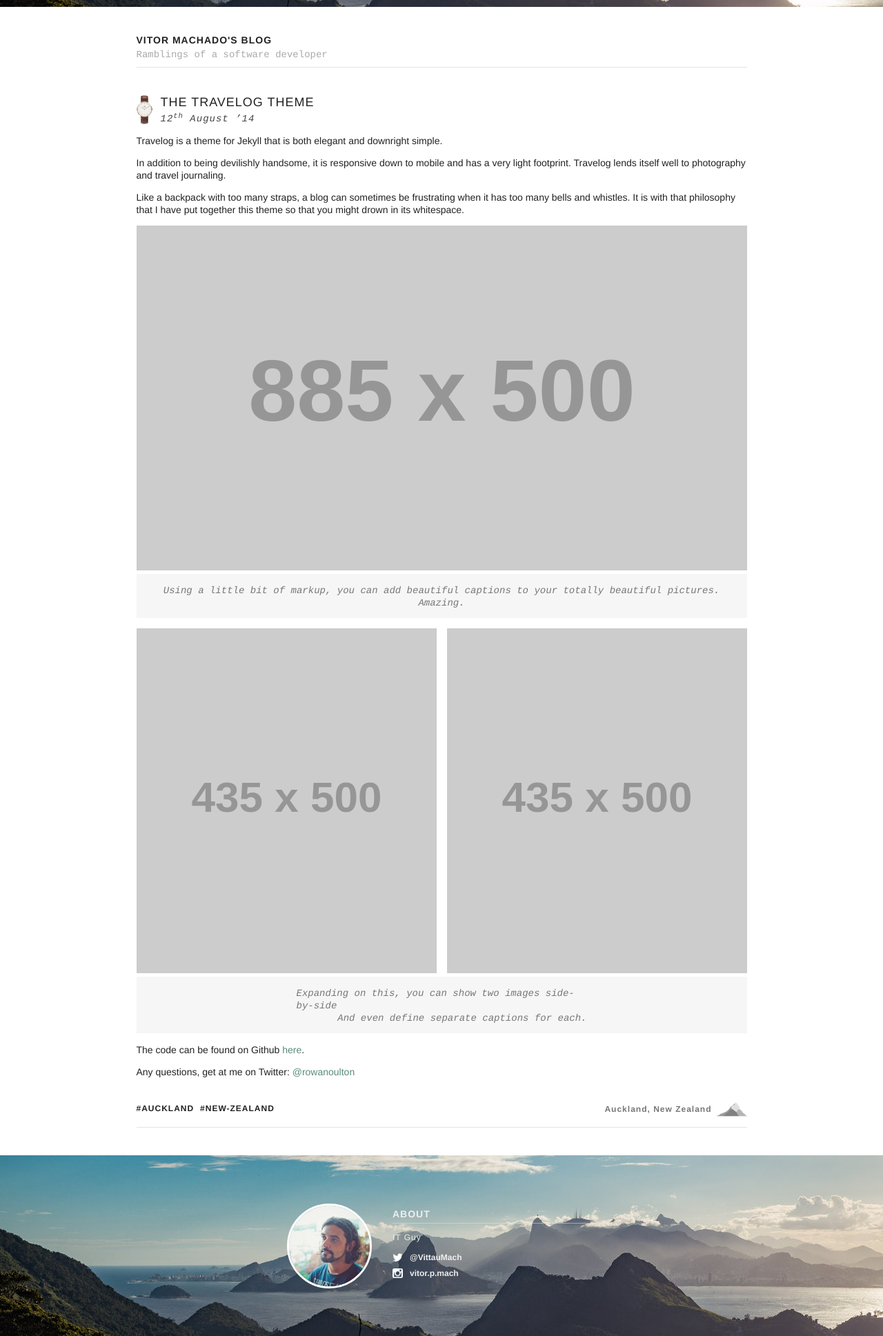
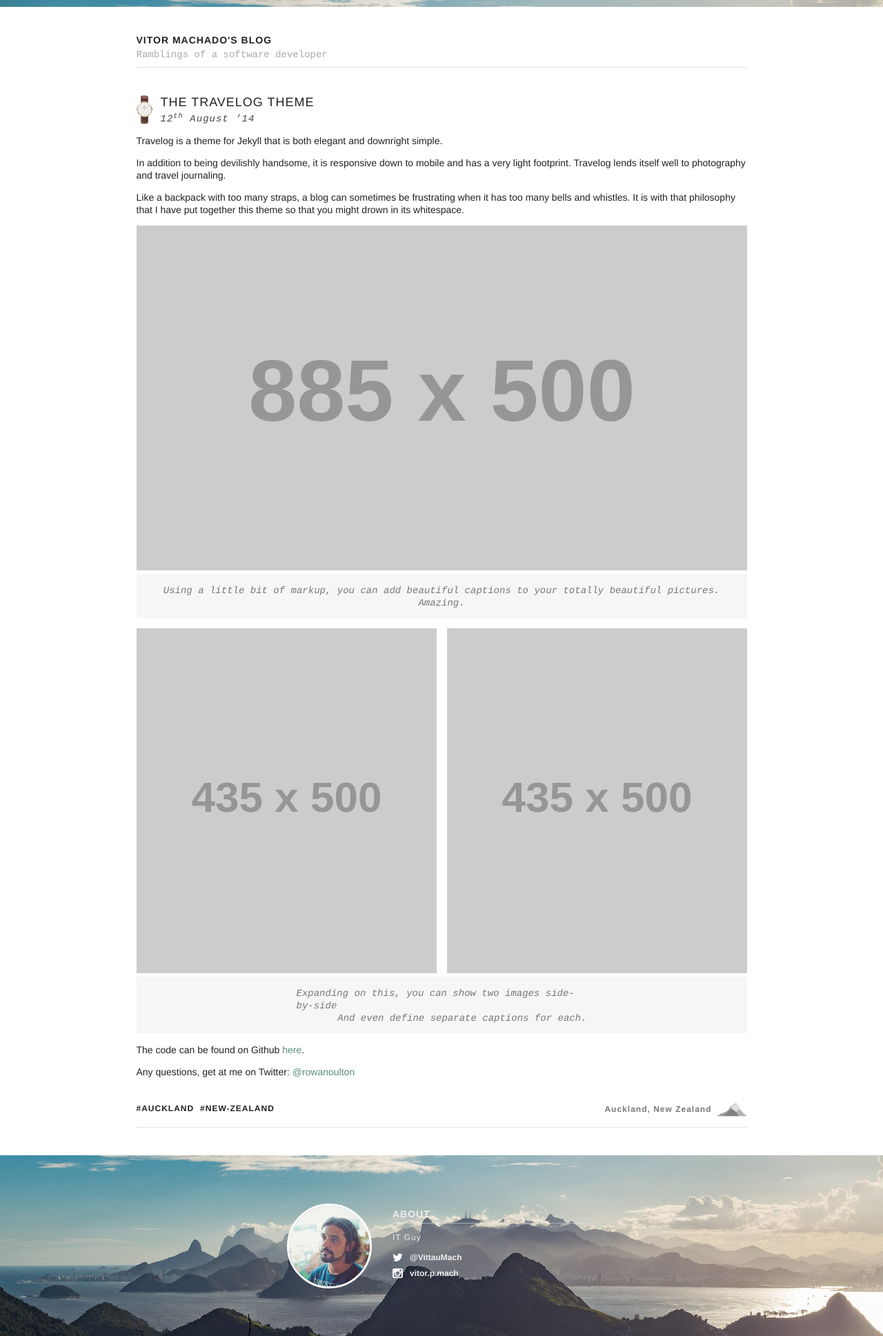
Before and after one commit to vittau/blog, a Jekyll site: the page built from index.html, in a window 1280 px wide. Shown: the whole page at 69% size. Built offline with Jekyll 4.4.1, drawn with Linux system fonts in a browser that asks for light colours; the list of posts is cut into pages by our own code.

Commit message:
Fix footer background-position

```diff
--- a/_sass/_layout.scss
+++ b/_sass/_layout.scss
@@ -9,7 +9,6 @@
 
     // Non-retina device
     background-image: url($banner);
-    background-position: bottom;
 
     // Retina @2x device
     @media only screen and (-webkit-min-device-pixel-ratio: 1.2), only screen and (min--moz-device-pixel-ratio: 1.2), only screen and (-o-min-device-pixel-ratio: 5/4), only screen and (min-device-pixel-ratio: 1.2), only screen and (min-resolution: 120dpi), only screen and (min-resolution: 1.2dppx) {
@@ -85,6 +84,7 @@ footer {
     height: $footer-height;
     width: 100%;
     display: table;
+    background-position: bottom;
 
     // Non-retina device
     background-image: url($banner);
```
